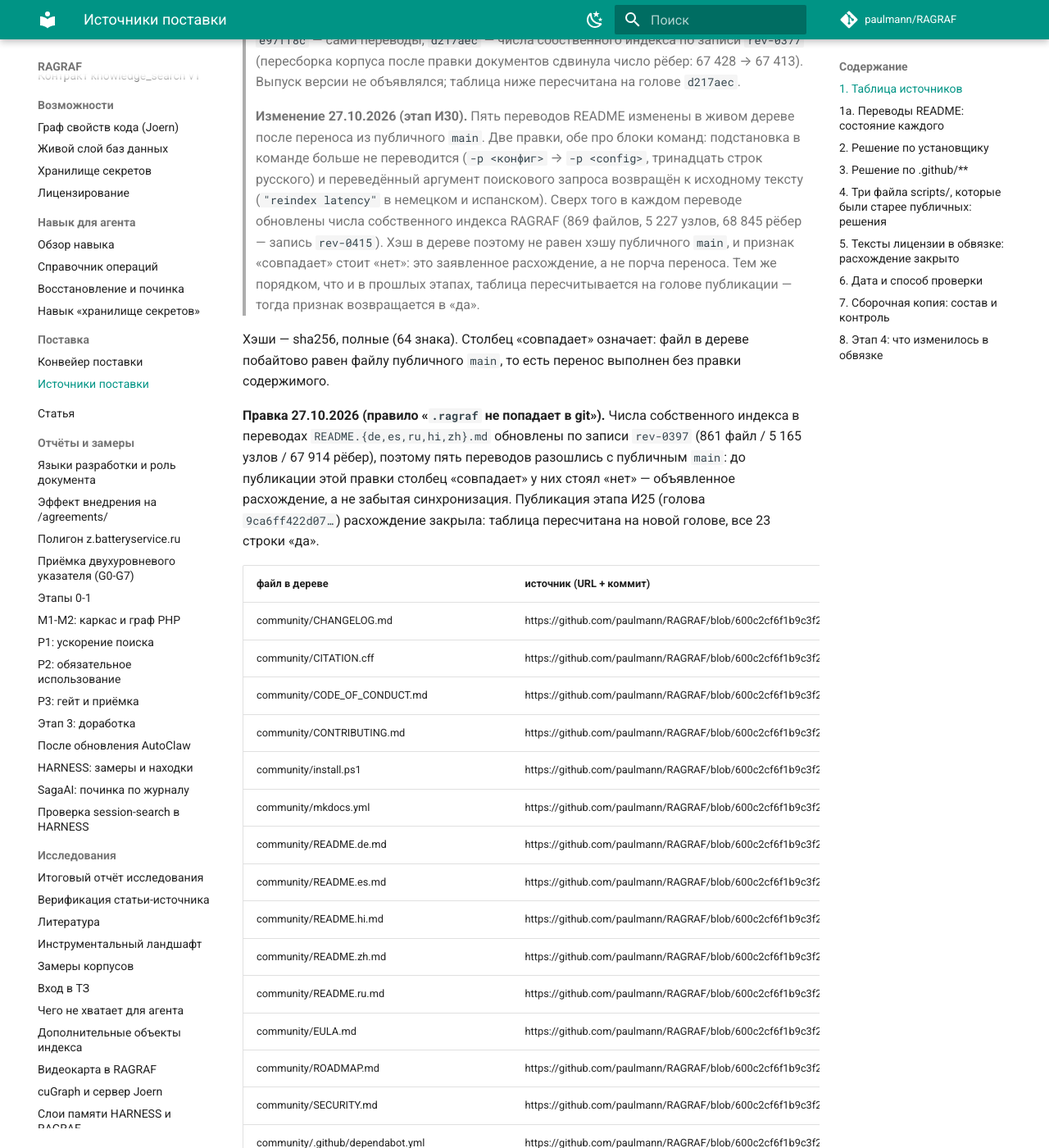
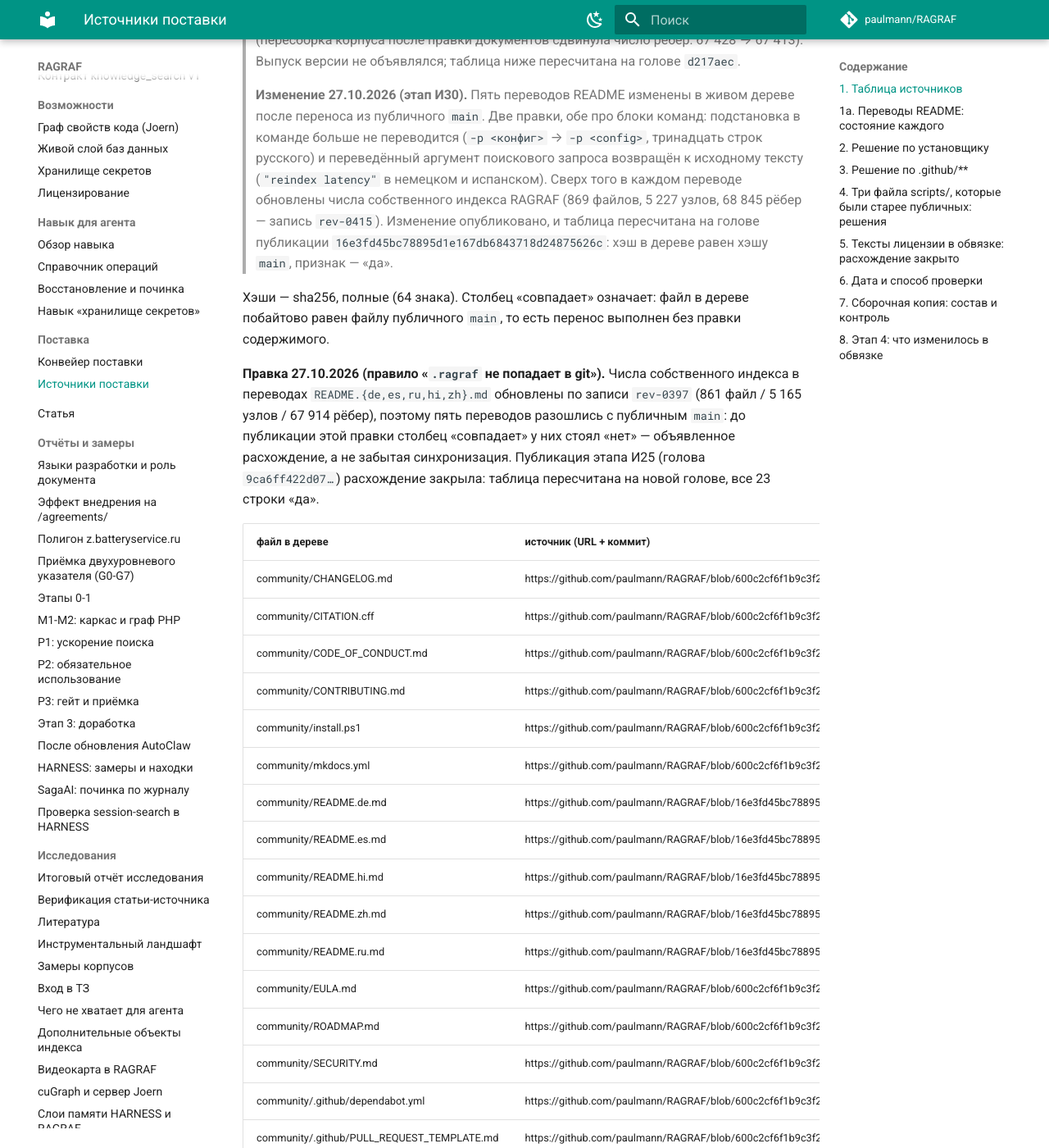
Before and after one commit to paulmann/RAGRAF, an MkDocs documentation site: the page built from docs/03_implementation/RELEASE-SOURCES.md, in a window 1280 px wide and 1400 px high, scrolled down 1754 px. Shown: the whole window at 82% size. Built offline with MkDocs 1.6.1 and Material for MkDocs 9.7.7, drawn with Linux system fonts in a browser that asks for light colours; comment, search, counter and statistics services are not loaded; some of the changed text lies outside the part shown.

Commit message:
таблица источников пересчитана на голове 16e3fd45bc78895d1e167db6843718d24875626c

```diff
--- a/docs/03_implementation/RELEASE-SOURCES.md
+++ b/docs/03_implementation/RELEASE-SOURCES.md
@@ -7,8 +7,8 @@
 в таком состоянии теряла обвязку целиком — и заметить это можно было только
 сверкой, которой до сих пор никто не делал.
 
-**Публичный `main` на момент сверки:** `600c2cf6f1b9c3f2ec63a795b72ee8032307f0a7`
-(2026-10-27, «этап И29 — внешние адреса и якоря переводов проверяются поимённо»),
+**Публичный `main` на момент сверки:** `16e3fd45bc78895d1e167db6843718d24875626c`
+(2026-10-27, «этап И30 — блоки команд переводов проверяются поимённо»),
 репозиторий https://github.com/paulmann/RAGRAF, клон публикации вне живого дерева
 (`git clone`, затем
 `git fetch origin`, `git rev-parse origin/main`, `git archive origin/main`).
@@ -75,10 +75,8 @@
 > исходному тексту (`"reindex latency"` в немецком и испанском). Сверх того в каждом
 > переводе обновлены числа собственного индекса RAGRAF (869 файлов, 5 227 узлов,
 > 68 845 рёбер — запись `rev-0415`).
-> Хэш в дереве поэтому не равен хэшу публичного `main`, и признак «совпадает» стоит
-> «нет»: это заявленное расхождение, а не порча переноса. Тем же порядком, что и в
-> прошлых этапах, таблица пересчитывается на голове публикации — тогда признак
-> возвращается в «да».
+> Изменение опубликовано, и таблица пересчитана на голове публикации `16e3fd45bc78895d1e167db6843718d24875626c`: хэш в
+> дереве равен хэшу `main`, признак — «да».
 
 Хэши — sha256, полные (64 знака). Столбец «совпадает» означает: файл в дереве
 побайтово равен файлу публичного `main`, то есть перенос выполнен без правки
@@ -100,11 +98,11 @@
 | community/CONTRIBUTING.md | https://github.com/paulmann/RAGRAF/blob/600c2cf6f1b9c3f2ec63a795b72ee8032307f0a7/CONTRIBUTING.md | 4702989e9f57c205f752d6e5977b692316fae0fa4c61c32355d5289e05d98689 | 4702989e9f57c205f752d6e5977b692316fae0fa4c61c32355d5289e05d98689 | да | CONTRIBUTING.md |
 | community/install.ps1 | https://github.com/paulmann/RAGRAF/blob/600c2cf6f1b9c3f2ec63a795b72ee8032307f0a7/install.ps1 | 5a55c8d88ba70066e43147d9b772d98352f46ca82a88ef18a2d8ada71509e8e0 | 5a55c8d88ba70066e43147d9b772d98352f46ca82a88ef18a2d8ada71509e8e0 | да | install.ps1 |
 | community/mkdocs.yml | https://github.com/paulmann/RAGRAF/blob/600c2cf6f1b9c3f2ec63a795b72ee8032307f0a7/mkdocs.yml | fafbfabe326de2139b7075cc831c358729070a28f0e1b90baa26dbf8bcd4a0e4 | fafbfabe326de2139b7075cc831c358729070a28f0e1b90baa26dbf8bcd4a0e4 | да | mkdocs.yml |
-| community/README.de.md | https://github.com/paulmann/RAGRAF/blob/600c2cf6f1b9c3f2ec63a795b72ee8032307f0a7/README.de.md | e183b0c80a90d90ed2faaa4a4ce3053969133f43990b15a3aef109366bd86873 | 49c8a4d97cede9ae40005d5def0ffbf6776d60f8492d51f4104916dff6491a1b | нет | README.de.md |
-| community/README.es.md | https://github.com/paulmann/RAGRAF/blob/600c2cf6f1b9c3f2ec63a795b72ee8032307f0a7/README.es.md | 8dfb43849c6dc09584288c8797de78f52f822f65958fc5a1cabcafb3cfe5fe65 | 0d5d1bfe2d29653afd3d44842469f4ffc386f17bfe374252cd4ae462c0fd08a7 | нет | README.es.md |
-| community/README.hi.md | https://github.com/paulmann/RAGRAF/blob/600c2cf6f1b9c3f2ec63a795b72ee8032307f0a7/README.hi.md | 0b3bc4edb2db92a2eec96d0254f0e18a2a7d8420980e157b223b2a94dcb388a3 | 45eeb1459de98a35f5be51e165ef45b814d07f0bd257c538294c535559bcd809 | нет | README.hi.md |
-| community/README.zh.md | https://github.com/paulmann/RAGRAF/blob/600c2cf6f1b9c3f2ec63a795b72ee8032307f0a7/README.zh.md | aeff01e8e0054c8f3626bdb14a600f302983450cdc19ef35c8930d905f864a2b | 24d586ce3ec09f6ba0d339d179a39c32e15bc300b933a30854f0188705b61b97 | нет | README.zh.md |
-| community/README.ru.md | https://github.com/paulmann/RAGRAF/blob/600c2cf6f1b9c3f2ec63a795b72ee8032307f0a7/README.ru.md | df58803403c8a39b3cf2e4e330907c314fa904b96f66a399017e7315a4a35c04 | c9082795ac3356bce78afe134f08260ab1818e83576146e90e375fc80b517477 | нет | README.ru.md |
+| community/README.de.md | https://github.com/paulmann/RAGRAF/blob/16e3fd45bc78895d1e167db6843718d24875626c/README.de.md | 49c8a4d97cede9ae40005d5def0ffbf6776d60f8492d51f4104916dff6491a1b | 49c8a4d97cede9ae40005d5def0ffbf6776d60f8492d51f4104916dff6491a1b | да | README.de.md |
+| community/README.es.md | https://github.com/paulmann/RAGRAF/blob/16e3fd45bc78895d1e167db6843718d24875626c/README.es.md | 0d5d1bfe2d29653afd3d44842469f4ffc386f17bfe374252cd4ae462c0fd08a7 | 0d5d1bfe2d29653afd3d44842469f4ffc386f17bfe374252cd4ae462c0fd08a7 | да | README.es.md |
+| community/README.hi.md | https://github.com/paulmann/RAGRAF/blob/16e3fd45bc78895d1e167db6843718d24875626c/README.hi.md | 45eeb1459de98a35f5be51e165ef45b814d07f0bd257c538294c535559bcd809 | 45eeb1459de98a35f5be51e165ef45b814d07f0bd257c538294c535559bcd809 | да | README.hi.md |
+| community/README.zh.md | https://github.com/paulmann/RAGRAF/blob/16e3fd45bc78895d1e167db6843718d24875626c/README.zh.md | 24d586ce3ec09f6ba0d339d179a39c32e15bc300b933a30854f0188705b61b97 | 24d586ce3ec09f6ba0d339d179a39c32e15bc300b933a30854f0188705b61b97 | да | README.zh.md |
+| community/README.ru.md | https://github.com/paulmann/RAGRAF/blob/16e3fd45bc78895d1e167db6843718d24875626c/README.ru.md | c9082795ac3356bce78afe134f08260ab1818e83576146e90e375fc80b517477 | c9082795ac3356bce78afe134f08260ab1818e83576146e90e375fc80b517477 | да | README.ru.md |
 | community/EULA.md | https://github.com/paulmann/RAGRAF/blob/600c2cf6f1b9c3f2ec63a795b72ee8032307f0a7/EULA.md | de3a473f73d39dedb64f362384554f25584979d62b51f8ea50c5d531bab75a3a | de3a473f73d39dedb64f362384554f25584979d62b51f8ea50c5d531bab75a3a | да | EULA.md |
 | community/ROADMAP.md | https://github.com/paulmann/RAGRAF/blob/600c2cf6f1b9c3f2ec63a795b72ee8032307f0a7/ROADMAP.md | 1973da88532a9dab0b96873df9acf57575b286af40f4904a36e87ccf5c6457be | 1973da88532a9dab0b96873df9acf57575b286af40f4904a36e87ccf5c6457be | да | ROADMAP.md |
 | community/SECURITY.md | https://github.com/paulmann/RAGRAF/blob/600c2cf6f1b9c3f2ec63a795b72ee8032307f0a7/SECURITY.md | dbc7d9c2bd4d3e2d1481a36d00655633c3b45603d1f6753a26c9357414495700 | dbc7d9c2bd4d3e2d1481a36d00655633c3b45603d1f6753a26c9357414495700 | да | SECURITY.md |
```
Also changed, not shown: 1 other file.
